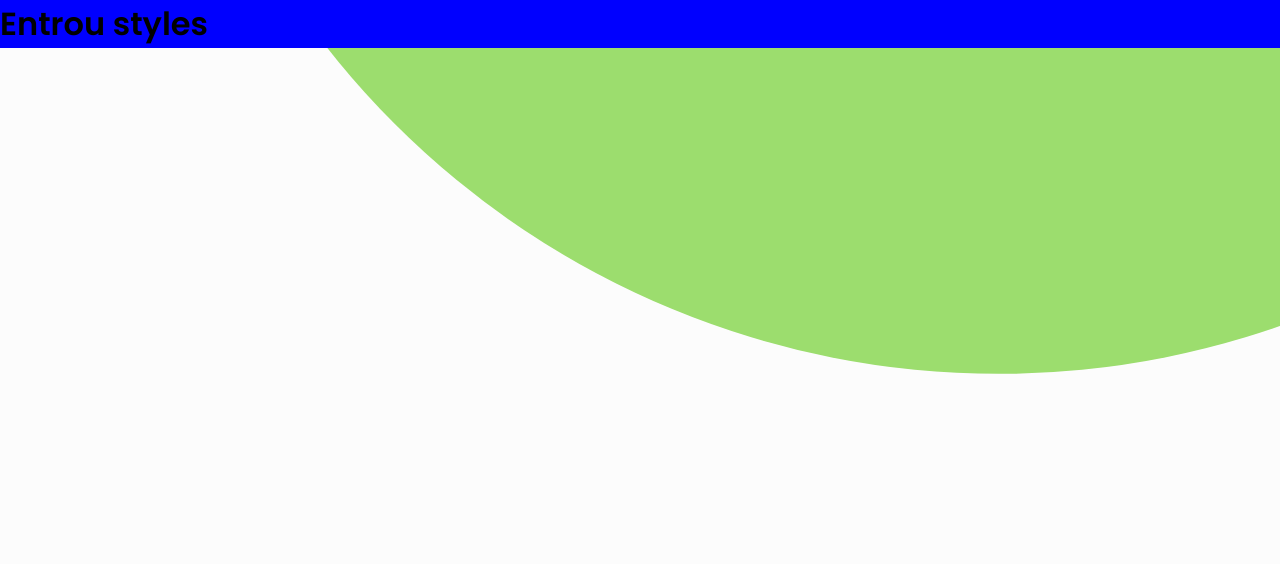
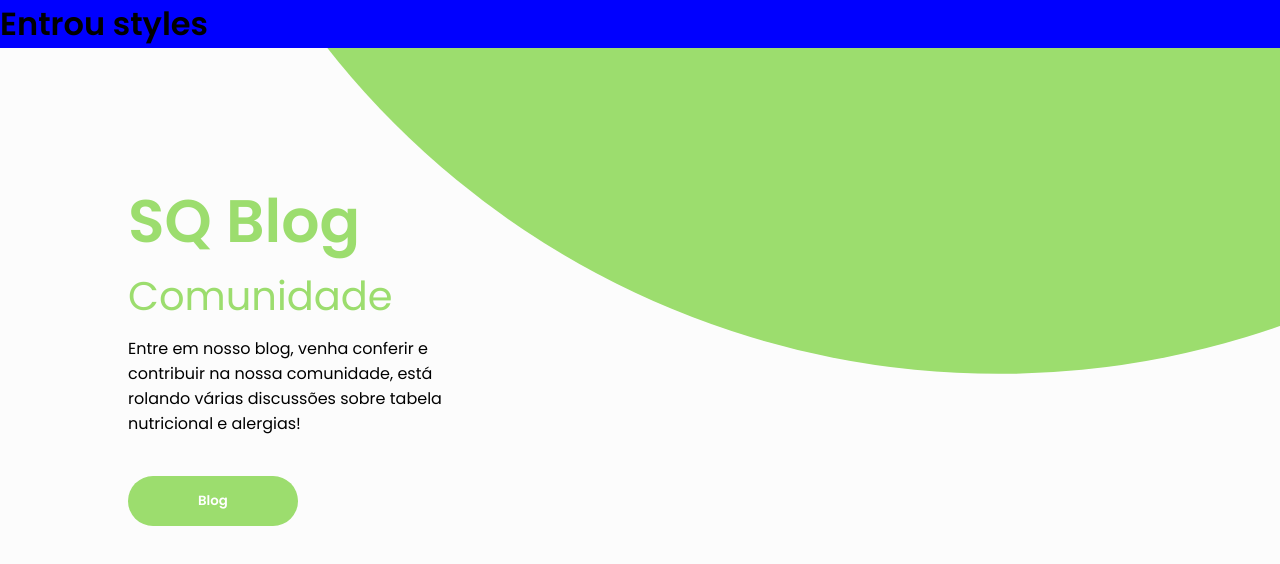
Before and after one commit to stack-over-code-atlantico/supermercadosq-fe, a React (Vite) app in the folder supermercadosq/: page / in a window 1280 px wide. Shown: the top 564 px of the page. Built offline with nearby package versions, Linux system fonts and the light colour scheme.

Commit message:
FE-feat:Feito a primeira parte do texto da home

```diff
--- a/supermercadosq/src/App.jsx
+++ b/supermercadosq/src/App.jsx
@@ -3,6 +3,8 @@ import { GlobalStyle } from "./styles/global";
 import { Header } from "./components/Header"
 
 import { Circle } from "./components/Circle"
+
+import { TextoBlog } from './components/TextoBlog'
 
 function App() {
 
@@ -11,6 +13,7 @@ function App() {
       <Header />
       <GlobalStyle />
       <Circle />
+      <TextoBlog />
     </>
   )
 }
--- /dev/null
+++ b/supermercadosq/src/components/TextoBlog/index.jsx
@@ -0,0 +1,19 @@
+import React from 'react'
+import { Title } from  './styles'
+import { SubTitle } from  './styles'
+import { Paragraph }  from './styles'
+import { Button } from './styles'
+import { Div } from './styles'
+
+export function TextoBlog(){
+    return(
+        <Div>
+            <Title>SQ Blog</Title>
+            <SubTitle>Comunidade</SubTitle>
+            <Paragraph>Entre em nosso blog, venha conferir e contribuir na nossa comunidade, está rolando várias discussões sobre tabela nutricional e alergias!</Paragraph>
+            <Button>Blog</Button>
+        </Div>
+
+
+    )
+  }
--- /dev/null
+++ b/supermercadosq/src/components/TextoBlog/styles.jsx
@@ -0,0 +1,31 @@
+import styled from "styled-components";
+
+export const Div = styled.div`
+    padding: 10% 10% 0;
+`
+
+export const Title = styled.h1`
+    color: var(--color-green-light);
+    font-size: 60px;
+`;
+
+export const SubTitle = styled.h2`
+    color: var(--color-green-light);
+    font-size: 40px;
+    font-weight: 500;
+`
+
+export const Paragraph = styled.p`
+    padding: 1% 67% 40px 0;
+`
+
+export const Button = styled.button`
+    color: var(--color-white);
+    font-weight: bold;
+    background-color: var(--color-green-light);
+    border: none;
+    padding: 15px 70px;
+    text-decoration: none;
+    cursor: pointer;
+    border-radius: 25px;
+`
```
